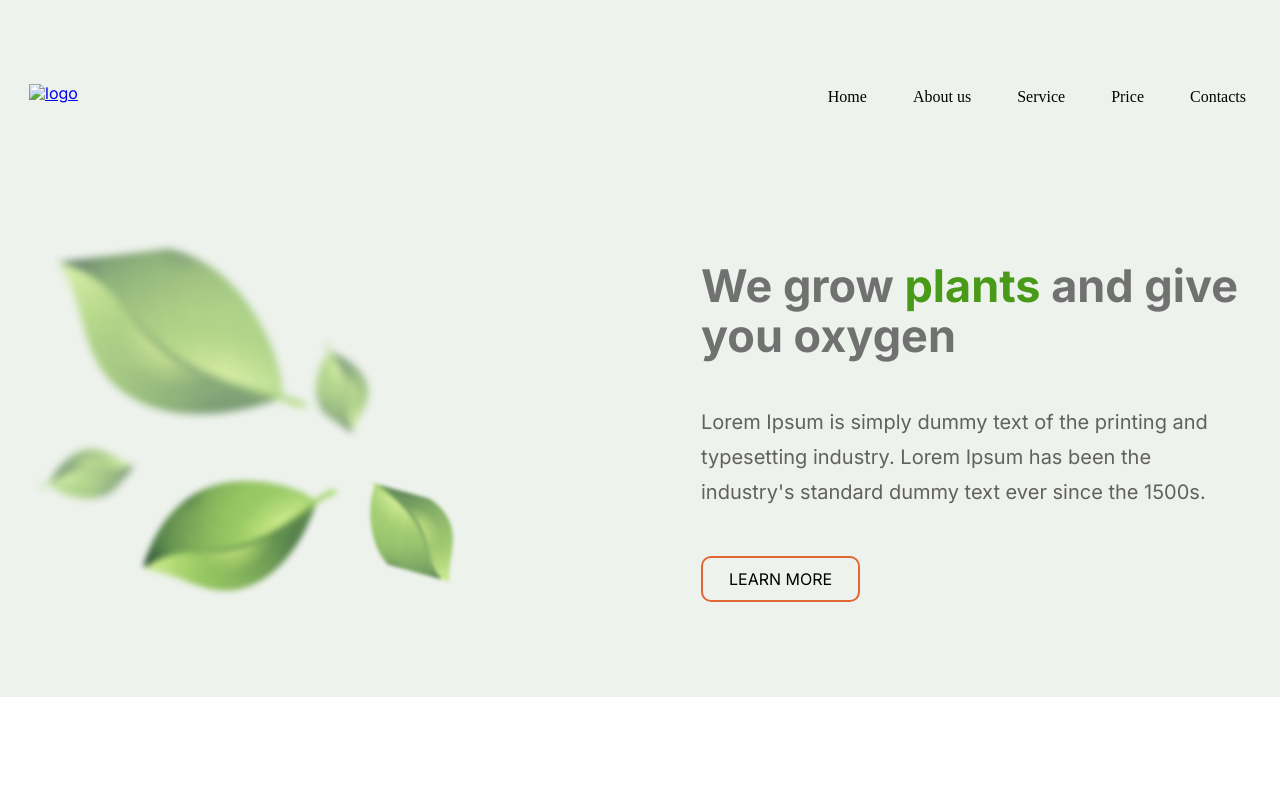
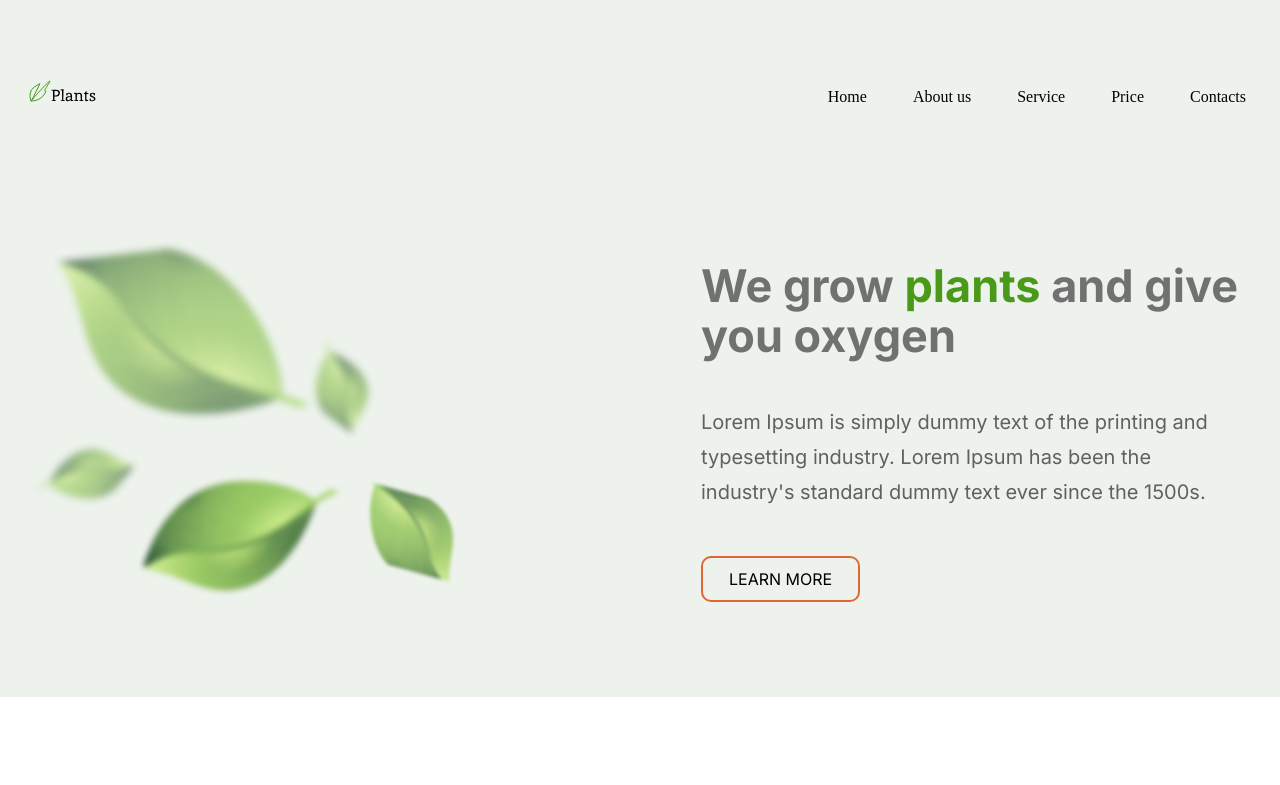
Before and after one commit to guchigow/my_plants, a website: page index.html in a window 1280 px wide. Shown: the top 785 px of the page. Drawn offline with Linux system fonts and the light colour scheme; the site is published under a folder, as on GitHub Pages, so addresses that start at the root find nothing; a web font is replaced by a local one.

Commit message:
fix logo path

```diff
--- a/index.html
+++ b/index.html
@@ -16,7 +16,7 @@
   <header class="header">
     <div class="wrapper header__wrapper">
       <a href="/" class="logo">
-        <img src="/img/svg/logo.svg" alt="logo">
+        <img src="./img/svg/logo.svg" alt="logo">
         </object>
       </a>
       <nav class="header__navigation">
```
